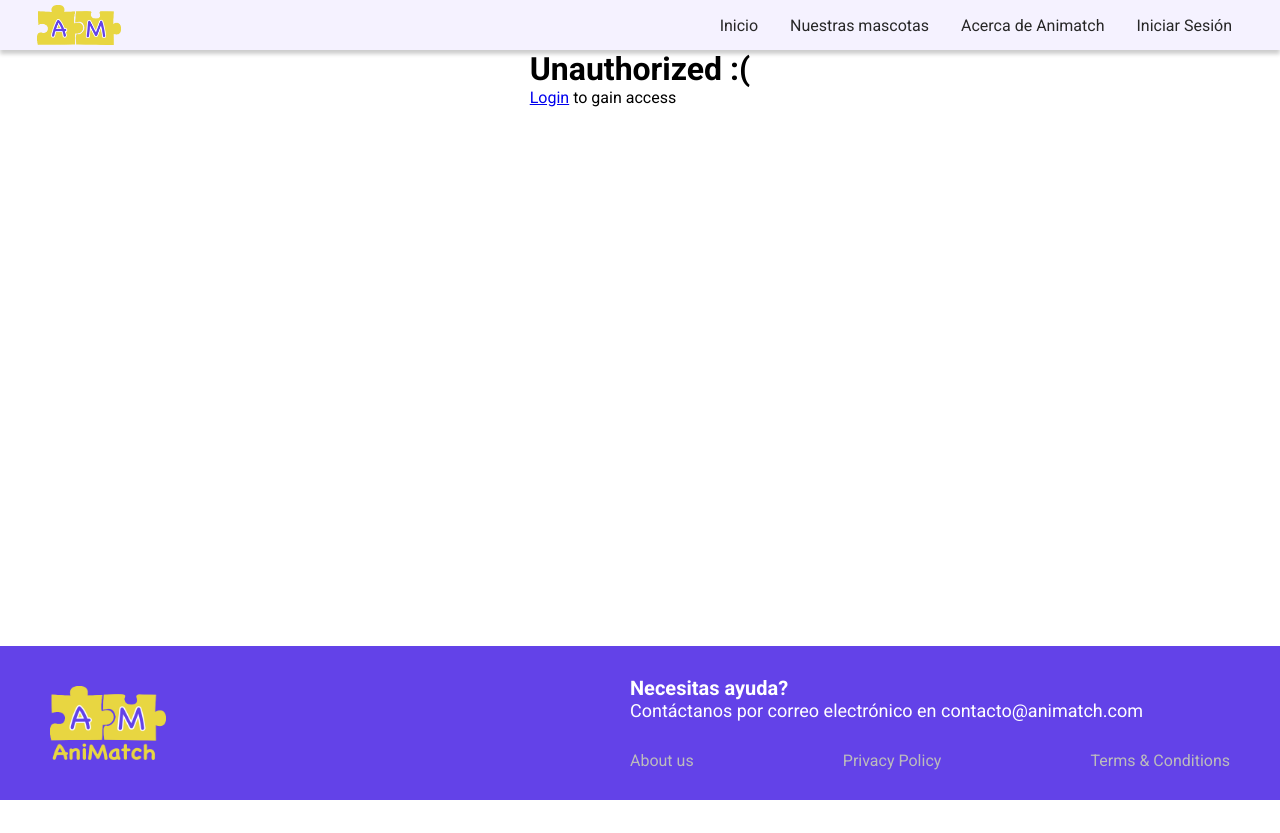
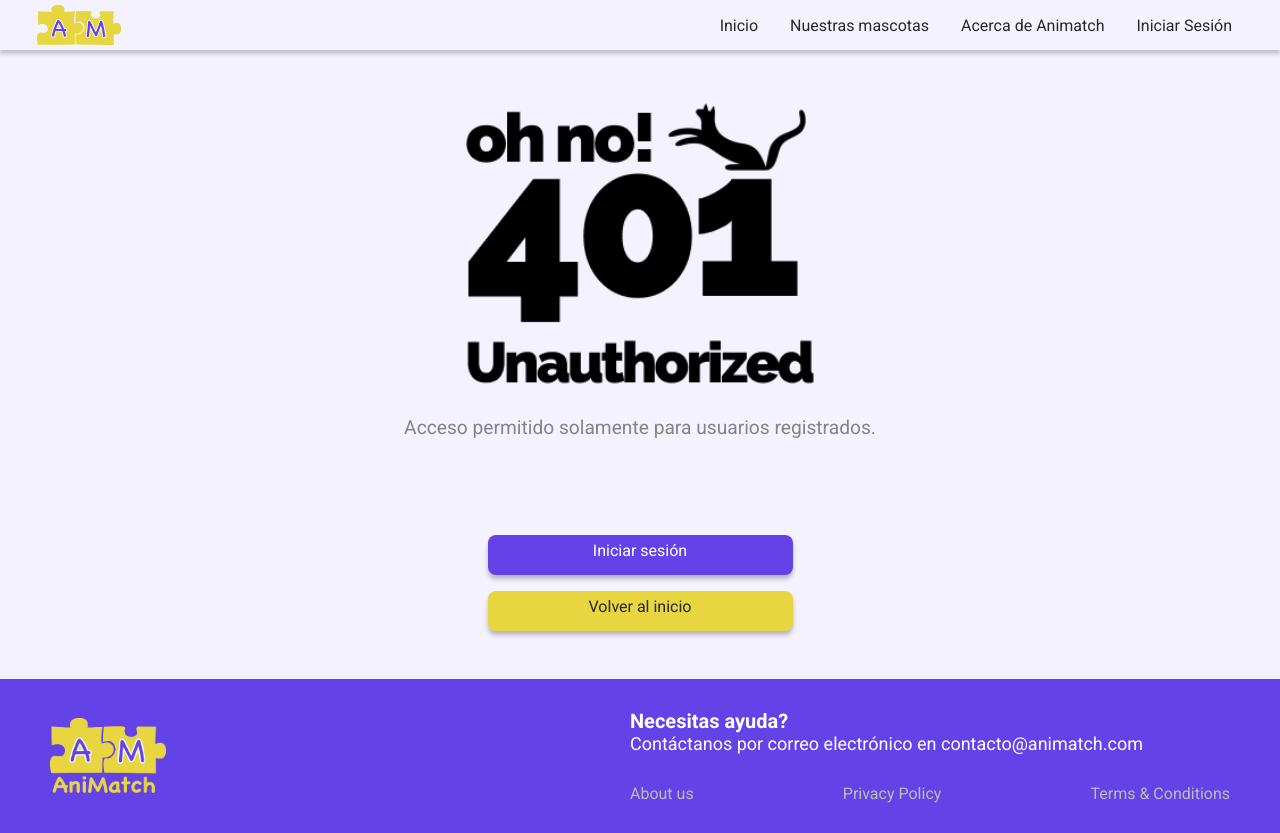
Before and after one commit to No-Country/C7-06-Front, a React (Create React App) app: page /account in a window 1280 px wide. Before the commit the page ends 800 px from the top, so only its background shows below. Built offline with nearby package versions, Linux system fonts and the light colour scheme.

Commit message:
PNC-77 feat: forbidden route for unauth users

```diff
--- a/src/routing/protectedRoute.js
+++ b/src/routing/protectedRoute.js
@@ -1,20 +1,14 @@
 // ProtectedRoute.js
 import { useSelector } from "react-redux";
-import { NavLink, Outlet } from "react-router-dom";
+import { Outlet } from "react-router-dom";
+import { Forbidden401 } from "../pages";
 
 const ProtectedRoute = () => {
   const { userInfo } = useSelector(state => state.auth);
   console.log("userInfo=", userInfo);
   // show unauthorized screen if no user is found in redux store
   if (!userInfo) {
-    return (
-      <div className="unauthorized">
-        <h1>Unauthorized :(</h1>
-        <span>
-          <NavLink to="/login">Login</NavLink> to gain access
-        </span>
-      </div>
-    );
+    return <Forbidden401 />;
   }
   // returns child route elements
   return <Outlet />;
```
